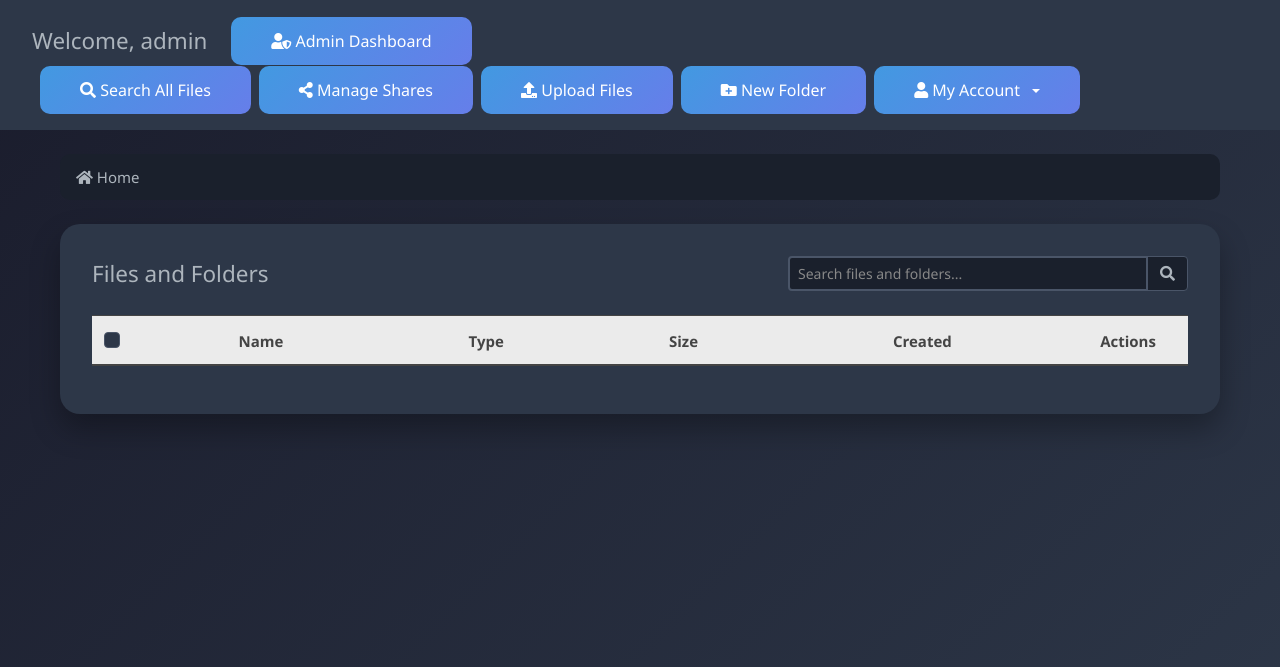
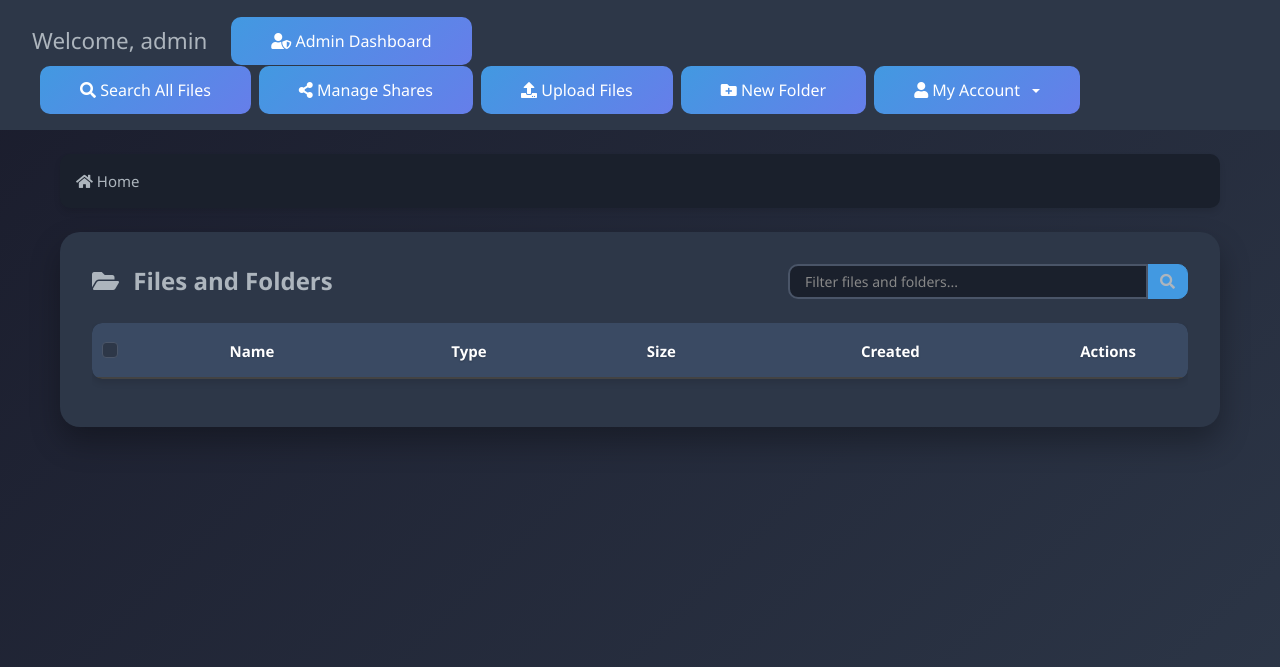
Before and after one commit to TWMProgrammer/EnderDrive, a Flask app: page /browse/ in a window 1280 px wide. Shown: the top 667 px of the page. Run offline with Flask 3, Linux system fonts and the light colour scheme; the visitor is signed in with stand-in values (Sample User, id 1); data comes from the database, SQL or seed files in the repository; data that the repository does not hold is empty; some libraries are stand-ins or nearby versions.

Commit message:
improve file table and dropdowns visually

```diff
--- a/app/static/css/dropdown.css
+++ b/app/static/css/dropdown.css
@@ -26,9 +26,19 @@
 }
 
 .dropdown-item:hover {
-    background: linear-gradient(135deg, #4299e1 0%, #667eea 100%);
+    background-color: rgba(66, 153, 225, 0.8);
     color: white !important;
-    transform: translateX(5px);
+    transform: translateX(3px);
+    border-radius: 6px;
+    margin: 0 0.3rem;
+    width: calc(100% - 0.6rem);
+}
+
+/* Add higher specificity for text color on hover */
+.dropdown-menu .dropdown-item:hover,
+.dropdown-menu .dropdown-item:hover.text-light,
+.dropdown-menu .dropdown-item:hover.text-danger {
+    color: white !important;
 }
 
 .dropdown-item i {
--- /dev/null
+++ b/app/static/css/file_table.css
@@ -0,0 +1,158 @@
+/* File Table Component Styles */
+
+/* Breadcrumb styles */
+.breadcrumb {
+  background: #1a202c;
+  border-radius: 10px;
+  padding: 1rem;
+  box-shadow: 0 4px 6px rgba(0, 0, 0, 0.1);
+  transition: all 0.3s ease;
+}
+
+.breadcrumb:hover {
+  box-shadow: 0 6px 12px rgba(0, 0, 0, 0.15);
+}
+
+.breadcrumb-item + .breadcrumb-item::before {
+  color: #a0aec0;
+}
+
+/* Landing box styles */
+.landing-box {
+  padding: 2rem;
+  margin-top: 1rem;
+  box-shadow: 0 15px 30px rgba(0, 0, 0, 0.3);
+}
+
+/* Search input styles */
+.search-container .form-control {
+  background: #1a202c;
+  border: 2px solid #4a5568;
+  color: white;
+  border-radius: 10px 0 0 10px;
+  padding: 10px 15px;
+  transition: all 0.3s ease;
+}
+
+.search-container .input-group-text {
+  background: #4299e1;
+  border-color: #4299e1;
+  border-radius: 0 10px 10px 0;
+}
+
+/* Table styles */
+.table-dark {
+  background: #1a202c;
+  border-radius: 10px;
+  overflow: hidden;
+  box-shadow: 0 4px 6px rgba(0, 0, 0, 0.1);
+  border-collapse: collapse;
+  border: none;
+}
+
+.table-dark thead tr {
+  background: #3a4a63;
+  border: none;
+  position: relative;
+  z-index: 1;
+}
+
+.table-dark th {
+  border: none;
+  padding: 15px;
+  color: #ffffff;
+  font-weight: 600;
+  text-shadow: 0 1px 2px rgba(0, 0, 0, 0.2);
+}
+
+.table-dark th:nth-child(2) {
+  max-width: 300px;
+  overflow: hidden;
+  text-overflow: ellipsis;
+  white-space: nowrap;
+}
+
+.th-checkbox,
+.table-dark th:first-child {
+  width: 40px;
+  text-align: center;
+  vertical-align: middle;
+  padding: 15px 10px;
+}
+
+.table-dark th:last-child {
+  width: 160px;
+  min-width: 160px;
+}
+
+.table-dark tbody tr {
+  border-color: #2d3748;
+  transition: all 0.2s ease;
+}
+
+/* File row styles */
+.file-row:hover {
+  background-color: #2d3748 !important;
+  box-shadow: 0 4px 6px rgba(0, 0, 0, 0.1);
+  transition: all 0.3s ease;
+}
+
+.file-link:hover,
+.folder-link:hover {
+  color: #4299e1 !important;
+  text-decoration: none;
+  transform: translateX(3px);
+  transition: all 0.2s ease;
+  display: inline-block;
+}
+
+.custom-control-input:checked ~ .custom-control-label::before {
+  background-color: #4299e1;
+  border-color: #4299e1;
+}
+
+/* Icon styles */
+.fas.fa-file {
+  color: #63b3ed;
+  transition: all 0.2s ease;
+}
+
+.fas.fa-folder {
+  color: #ecc94b;
+  transition: all 0.2s ease;
+}
+
+.file-row:hover .fas.fa-file,
+.file-row:hover .fas.fa-folder {
+  transform: scale(1.2);
+}
+
+/* Button styles */
+.landing-btn {
+  transition: all 0.3s ease;
+}
+
+.landing-btn:hover {
+  transform: translateY(-2px);
+  box-shadow: 0 4px 6px rgba(0, 0, 0, 0.1);
+}
+
+/* Checkbox styles */
+.custom-control-label {
+  cursor: pointer;
+}
+
+/* Vertical alignment */
+td {
+  vertical-align: middle;
+  padding: 12px 15px;
+}
+
+/* Ensure table rows fill the entire width */
+.table-dark tbody tr td {
+  border-top: 1px solid #2d3748;
+}
+
+.table-dark tbody tr:hover td {
+  background-color: #2d3748;
+}
--- a/app/static/css/styles.css
+++ b/app/static/css/styles.css
@@ -1,9 +1,10 @@
 /* Main CSS file that imports all component styles */
 
 /* Import component-specific styles */
-@import 'main.css';
-@import 'login.css';
-@import 'landing.css';
-@import 'modals.css';
-@import 'profile.css';
-@import 'dropdown.css';
+@import "main.css";
+@import "login.css";
+@import "landing.css";
+@import "modals.css";
+@import "profile.css";
+@import "dropdown.css";
+@import "file_table.css";
--- a/app/templates/components/file_table.html
+++ b/app/templates/components/file_table.html
@@ -1,7 +1,8 @@
 {% block content %}
 <div class="container mt-4">
     <nav aria-label="breadcrumb" class="mb-4">
-        <ol class="breadcrumb" style="background: #1a202c; border-radius: 10px;">
+        <ol class="breadcrumb"
+            style="background: #1a202c; border-radius: 10px; padding: 1rem; box-shadow: 0 4px 6px rgba(0, 0, 0, 0.1);">
             <li class="breadcrumb-item">
                 <a href="{{ url_for('file_manager.browse', path='') }}" class="text-light">
                     <i class="fas fa-home"></i> Home
@@ -16,15 +17,18 @@
         </ol>
     </nav>
 
-    <div class="landing-box" style="padding: 2rem; margin-top: 1rem;">
+    <div class="landing-box" style="padding: 2rem; margin-top: 1rem; box-shadow: 0 15px 30px rgba(0, 0, 0, 0.3);">
         <div class="d-flex justify-content-between align-items-center mb-4">
-            <h4 class="mb-0 text-light">Files and Folders</h4>
+            <h4 class="mb-0 text-light" style="font-weight: 600; font-size: 24px;">
+                <i class="fas fa-folder-open mr-2"></i> Files and Folders
+            </h4>
             <div class="search-container" style="width: 400px;">
                 <div class="input-group">
-                    <input type="text" id="fileSearch" class="form-control" placeholder="Search files and folders..."
-                        style="background: #1a202c; border: 2px solid #4a5568; color: white;">
+                    <input type="text" id="fileSearch" class="form-control" placeholder="Filter files and folders..."
+                        style="background: #1a202c; border: 2px solid #4a5568; color: white; border-radius: 10px 0 0 10px; padding: 10px 15px; transition: all 0.3s ease;">
                     <div class="input-group-append">
-                        <span class="input-group-text" style="background: #1a202c; border-color: #4a5568;">
+                        <span class="input-group-text"
+                            style="background: #4299e1; border-color: #4299e1; border-radius: 0 10px 10px 0;">
                             <i class="fas fa-search text-light"></i>
                         </span>
                     </div>
@@ -35,20 +39,21 @@
         {% include 'components/bulk_operations.html' %}
 
         <div class="table-responsive">
-            <table class="table table-dark table-hover" style="background: #1a202c; border-radius: 10px;">
-                <thead class="thead-light">
+            <table class="table table-dark table-hover">
+                <thead>
                     <tr>
-                        <th style="width: 40px; text-align: center; vertical-align: middle;">
+                        <th class="th-checkbox"
+                            style="width: 40px; text-align: center; vertical-align: middle; border-top: none; padding: 15px 10px;">
                             <div class="custom-control custom-checkbox">
                                 <input type="checkbox" id="selectAll" class="custom-control-input">
                                 <label class="custom-control-label" for="selectAll"></label>
                             </div>
                         </th>
-                        <th>Name</th>
-                        <th>Type</th>
-                        <th>Size</th>
-                        <th>Created</th>
-                        <th style="width: 120px; min-width: 120px;">Actions</th>
+                        <th style="border-top: none; padding: 15px;">Name</th>
+                        <th style="border-top: none; padding: 15px;">Type</th>
+                        <th style="border-top: none; padding: 15px;">Size</th>
+                        <th style="border-top: none; padding: 15px;">Created</th>
+                        <th style="width: 160px; min-width: 160px; border-top: none; padding: 15px;">Actions</th>
                     </tr>
                 </thead>
                 <tbody>
@@ -57,15 +62,17 @@
                         <td></td>
                         <td colspan="5">
                             <a href="{{ url_for('file_manager.browse', path=current_path.rsplit('/', 1)[0] if '/' in current_path else '') }}"
-                                class="text-light">
-                                <i class="fas fa-level-up-alt"></i> ..
+                                class="text-light d-flex align-items-center"
+                                style="padding: 10px; transition: all 0.2s ease;">
+                                <i class="fas fa-level-up-alt mr-2" style="font-size: 1.2em;"></i> <span>Parent
+                                    Directory</span>
                             </a>
                         </td>
                     </tr>
                     {% endif %}
 
                     {% for item in items %}
-                    <tr style="border-color: #2d3748;">
+                    <tr class="file-row">
                         <td style="text-align: center; vertical-align: middle;">
                             <div class="custom-control custom-checkbox">
                                 <input type="checkbox" class="custom-control-input item-checkbox"
@@ -80,54 +87,66 @@
                         </td>
                         <td style="vertical-align: middle;">
                             {% if item.is_file %}
-                            <i class="fas fa-file text-primary"></i>
+                            <div class="d-flex align-items-center">
+                                <i class="fas fa-file text-primary" style="font-size: 1.2em; width: 24px;"></i>
                                 <a href="{{ url_for('file_manager.download_file', path=item.path.replace('\\', '/')) }}"
-                                class="text-light ml-2">
+                                    class="text-light ml-2 file-link">
                                     {{ item.name }}
                                 </a>
+                            </div>
                             {% else %}
-                            <i class="fas fa-folder text-warning"></i>
+                            <div class="d-flex align-items-center">
+                                <i class="fas fa-folder text-warning" style="font-size: 1.2em; width: 24px;"></i>
                                 <a href="{{ url_for('file_manager.browse', path=item.path.replace('\\', '/')) }}"
-                                class="text-light ml-2">
+                                    class="text-light ml-2 folder-link">
                                     {{ item.name }}
                                 </a>
+                            </div>
                             {% endif %}
                         </td>
                         <td style="vertical-align: middle;">{{ 'File' if item.is_file else 'Folder' }}</td>
                         <td style="vertical-align: middle;">{{ item.size | filesizeformat if item.is_file else '-' }}
                         </td>
                         <td style="vertical-align: middle;" title="{{ item.created_at.strftime('%Y-%m-%d %H:%M') }}">
-                            <span class="relative-time" data-timestamp="{{ item.created_at.strftime('%Y-%m-%d %H:%M:%S') }}">{{ item.created_at.strftime('%Y-%m-%d %H:%M') }}</span>
+                            <span class="relative-time"
+                                data-timestamp="{{ item.created_at.strftime('%Y-%m-%d %H:%M:%S') }}">{{
+                                item.created_at.strftime('%Y-%m-%d %H:%M') }}</span>
                         </td>
                         <td style="vertical-align: middle;">
                             <div class="btn-group" style="width: 100%;">
                                 {% if item.is_file %}
                                 <a href="{{ url_for('file_manager.download_file', path=item.path.replace('\\', '/')) }}"
-                                    class="btn btn-sm landing-btn" title="Download" style="border-radius: 10px;">
+                                    class="btn btn-sm landing-btn" title="Download"
+                                    style="border-radius: 10px; padding: 8px 16px; min-width: 40px; width: 46px;">
                                     <i class="fas fa-download"></i>
                                 </a>
                                 {% endif %}
                                 <button class="btn btn-sm landing-btn" type="button" data-toggle="dropdown"
-                                    style="margin-left: 2px; border-radius: 10px;">
+                                    style="margin-left: 3px; border-radius: 10px; padding: 8px 16px; min-width: 40px; width: 46px;">
                                     <i class="fas fa-ellipsis-v"></i>
                                 </button>
-                                <div class="dropdown-menu dropdown-menu-right">
-                                    <a class="dropdown-item" href="#"
-                                        onclick="copyItem('{{ item.id if item.is_file else item.folder_id }}', '{{ item.path.replace('\\', '/') }}', {{ 'true' if item.is_file else 'false' }})">
-                                        <i class="fas fa-copy"></i> Copy
+                                <div class="dropdown-menu dropdown-menu-right"
+                                    style="background: #2d3748; border: none; box-shadow: 0 5px 15px rgba(0,0,0,0.3); border-radius: 10px; padding: 0.5rem 0;">
+                                    <a class="dropdown-item text-light" href="#"
+                                        onclick="copyItem('{{ item.id if item.is_file else item.folder_id }}', '{{ item.path.replace('\\', '/') }}', {{ 'true' if item.is_file else 'false' }})"
+                                        style="padding: 0.5rem 1.5rem; transition: all 0.2s ease;">
+                                        <i class="fas fa-copy mr-2"></i> Copy
                                     </a>
-                                    <a class="dropdown-item" href="#"
-                                        onclick="moveItem('{{ item.id if item.is_file else item.folder_id }}', '{{ item.path.replace('\\', '/') }}', {{ 'true' if item.is_file else 'false' }})">
-                                        <i class="fas fa-cut"></i> Move
+                                    <a class="dropdown-item text-light" href="#"
+                                        onclick="moveItem('{{ item.id if item.is_file else item.folder_id }}', '{{ item.path.replace('\\', '/') }}', {{ 'true' if item.is_file else 'false' }})"
+                                        style="padding: 0.5rem 1.5rem; transition: all 0.2s ease;">
+                                        <i class="fas fa-cut mr-2"></i> Move
                                     </a>
-                                    <a class="dropdown-item" href="#"
-                                        onclick="shareItem('{{ item.id if item.is_file else item.folder_id }}', '{{ item.path.replace('\\', '/') }}', {{ 'true' if item.is_file else 'false' }})">
-                                        <i class="fas fa-share-alt"></i> Share
+                                    <a class="dropdown-item text-light" href="#"
+                                        onclick="shareItem('{{ item.id if item.is_file else item.folder_id }}', '{{ item.path.replace('\\', '/') }}', {{ 'true' if item.is_file else 'false' }})"
+                                        style="padding: 0.5rem 1.5rem; transition: all 0.2s ease;">
+                                        <i class="fas fa-share-alt mr-2"></i> Share
                                     </a>
-                                    <div class="dropdown-divider"></div>
+                                    <div class="dropdown-divider" style="border-color: #4a5568;"></div>
                                     <a class="dropdown-item text-danger" href="#"
-                                        onclick="deleteItem('{{ item.path.replace('\\', '/') }}', {{ 'true' if item.is_file else 'false' }})">
-                                        <i class="fas fa-trash"></i> Delete
+                                        onclick="deleteItem('{{ item.path.replace('\\', '/') }}', {{ 'true' if item.is_file else 'false' }})"
+                                        style="padding: 0.5rem 1.5rem; transition: all 0.2s ease;">
+                                        <i class="fas fa-trash mr-2"></i> Delete
                                     </a>
                                 </div>
                             </div>
--- a/app/templates/shared_view.html
+++ b/app/templates/shared_view.html
@@ -164,7 +164,7 @@
                 <td>
                   {% if item.is_file %}
                   <a href="{{ url_for('sharing.download_shared', token=share.token, path=item.full_path) }}"
-                    class="btn btn-sm btn-primary">
+                    class="btn btn-sm btn-primary" style="border-radius: 10px; padding: 8px 16px; min-width: 40px;">
                     <i class="fas fa-download"></i>
                   </a>
                   {% endif %}
```
Lines whose indentation alone changed are shown as unchanged.
